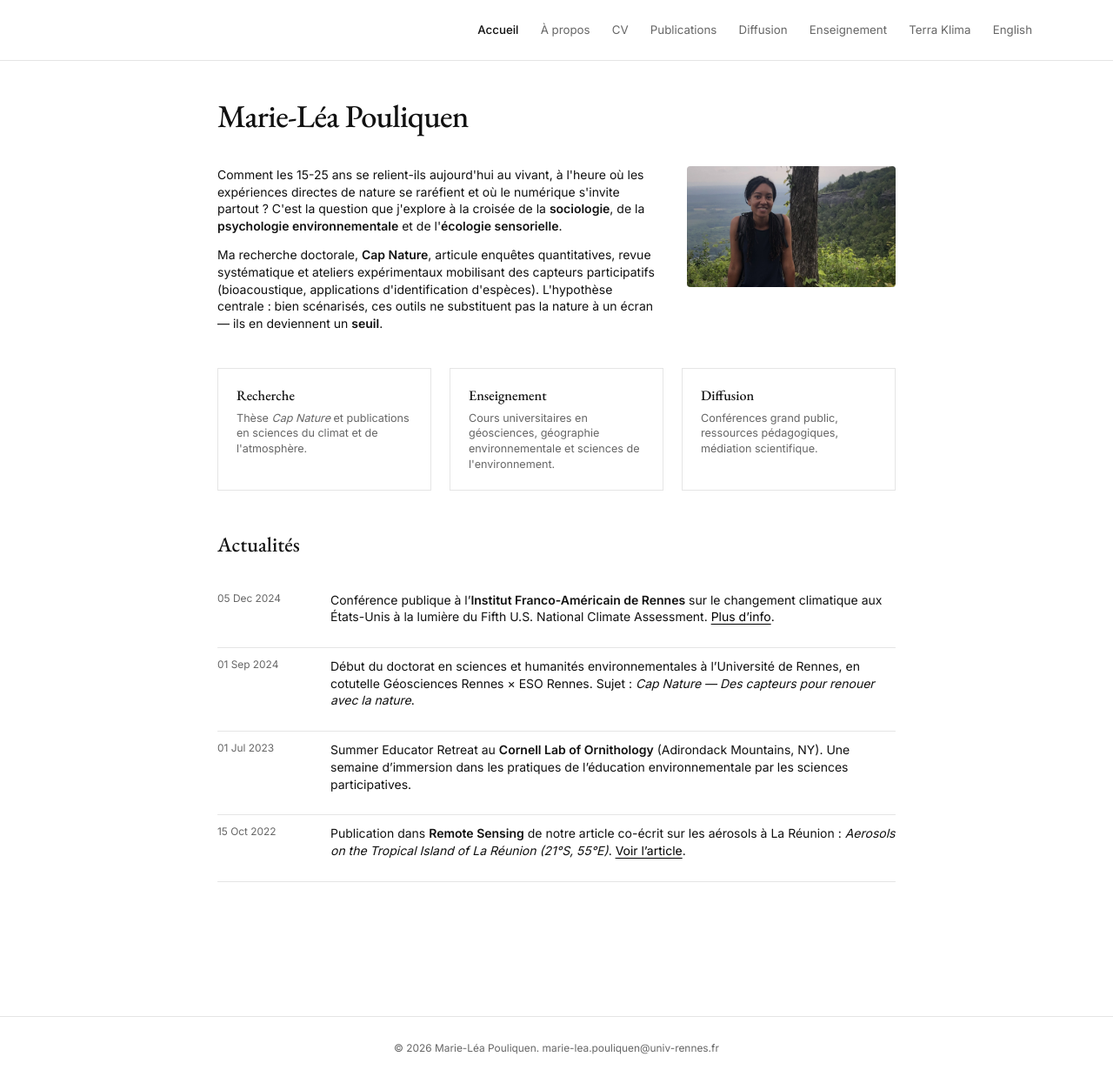
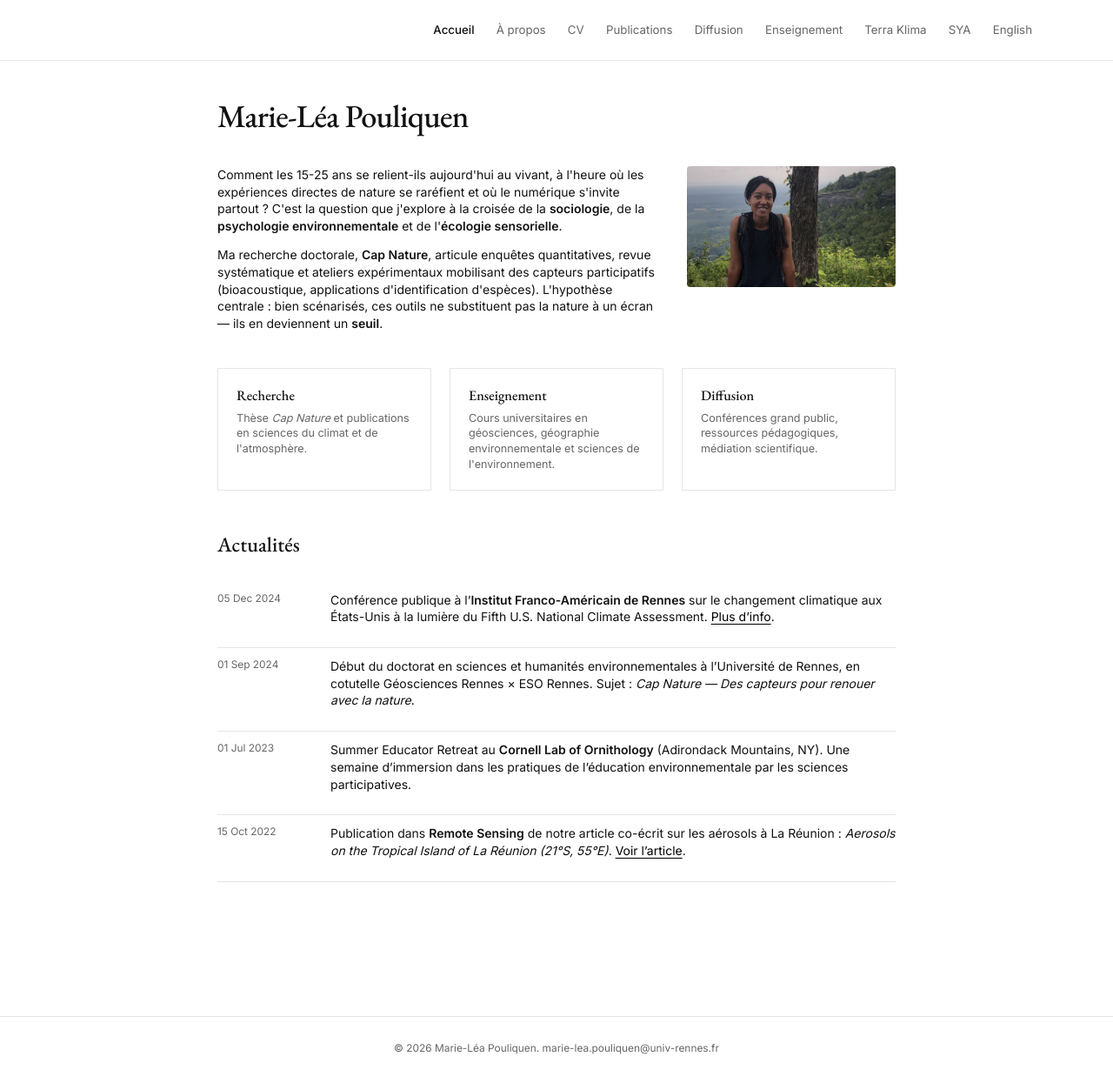
Before and after one commit to marieleapouliquen/marieleapouliquen.github.io, a Jekyll site: the page built from _pages/index.md, in a window 1280 px wide. Shown: the whole page at 87% size. Built offline with Jekyll 4.4.1, drawn with Linux system fonts in a browser that asks for light colours.

Commit message:
Update navigation.yml

```diff
--- a/_data/navigation.yml
+++ b/_data/navigation.yml
@@ -22,5 +22,8 @@
 - title: Terra Klima
   url: /terra-klima/
 
+- title: SYA
+  url: /sya/
+
 - title: English
   url: /en/
```
